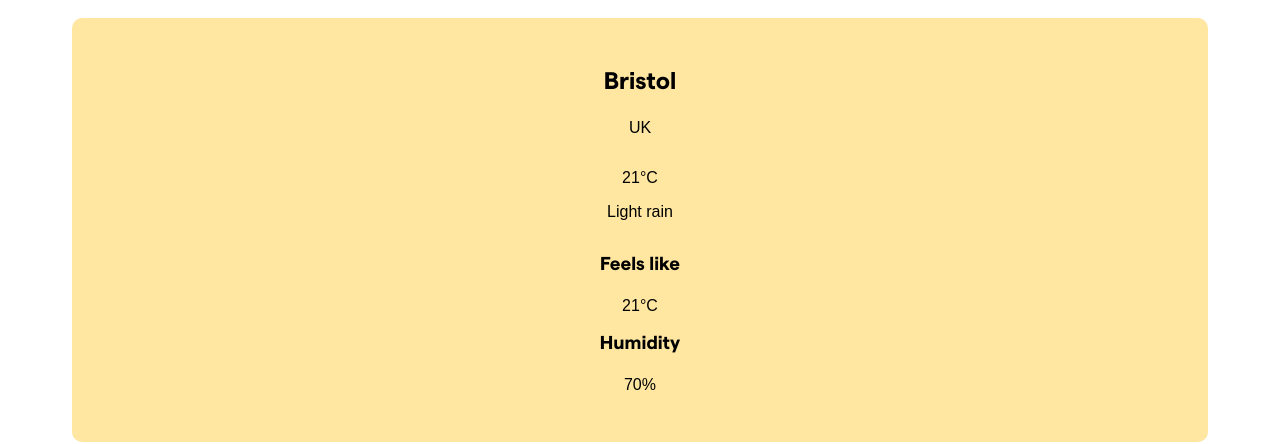
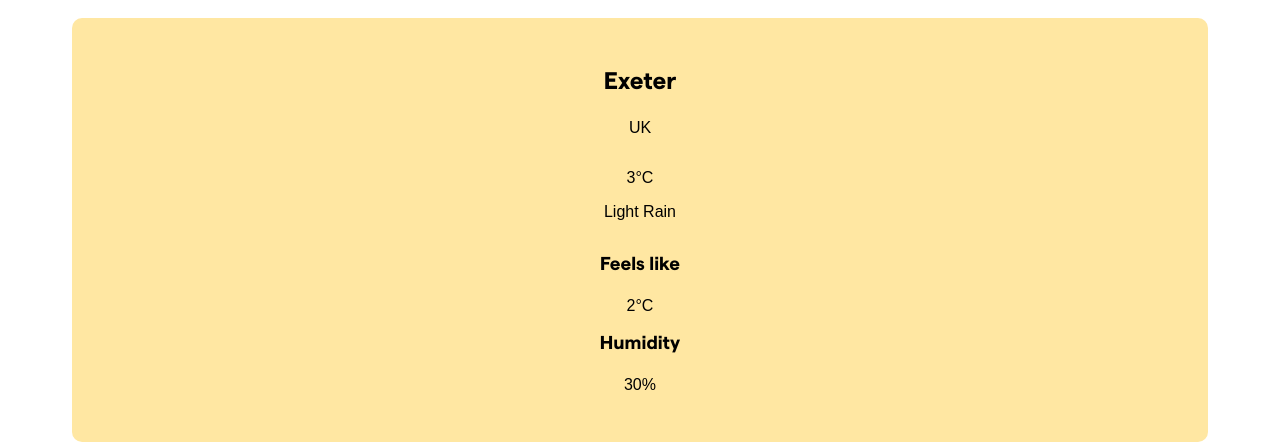
Before and after one commit to ckdrew670/vue-weather-app, a Vue app: page / in a window 1280 px wide. Shown: the part 144-588 px from the top of the page. Built offline with nearby package versions, Linux system fonts and the light colour scheme; a web font is replaced by a local one.

Commit message:
Add vue data

```diff
--- a/src/App.vue
+++ b/src/App.vue
@@ -24,23 +24,23 @@
         <!-- Background Images to Go Here -->
 
         <div class="card__header">
-          <h2 class="card__city">Bristol</h2>
-          <p class="card__country">UK</p>
+          <h2 class="card__city">{{ weather.cityName }}</h2>
+          <p class="card__country">{{ weather.country }}</p>
         </div>
 
         <div class="card__body">
-          <p class="card__temp">21&deg;C</p>
-          <p class="card__summary">Light rain</p>
+          <p class="card__temp">{{ weather.temp }}&deg;C</p>
+          <p class="card__summary">{{ weather.description }}</p>
         </div>
 
         <div class="card__footer">
           <div class="card__feels-like">
             <h3>Feels like</h3>
-            <p class="card__feels-like__temp">21&deg;C</p>
+            <p class="card__feels-like__temp">{{ weather.feelsLike }}&deg;C</p>
           </div>
           <div class="card__humidity">
             <h3>Humidity</h3>
-            <p class="card__humidity-percentage">70%</p>
+            <p class="card__humidity-percentage">{{ weather.humidity }}%</p>
           </div>
         </div>
       </section>
@@ -52,6 +52,17 @@
 
 
 export default {
-  name: 'App',
+  data() {
+    return {
+      weather: {
+        cityName: "Exeter",
+        country: "UK",
+        temp: 3,
+        description: "Light Rain",
+        feelsLike: 2,
+        humidity: 30
+      }
+    };
+  }
 }
 </script>
--- a/src/assets/styles/global/_variables.scss
+++ b/src/assets/styles/global/_variables.scss
@@ -95,10 +95,3 @@ $headings-font-family: $brand-font-primary;
 
 // heading font weight
 $headings-font-weight: 700;
-
-// breakpoints
-
-$breakpoint--mob: 310px;
-$breakpoint--sm: 670px;
-$breakpoint--md: 900px;
-$breakpoint--lg: 1200px;
```
